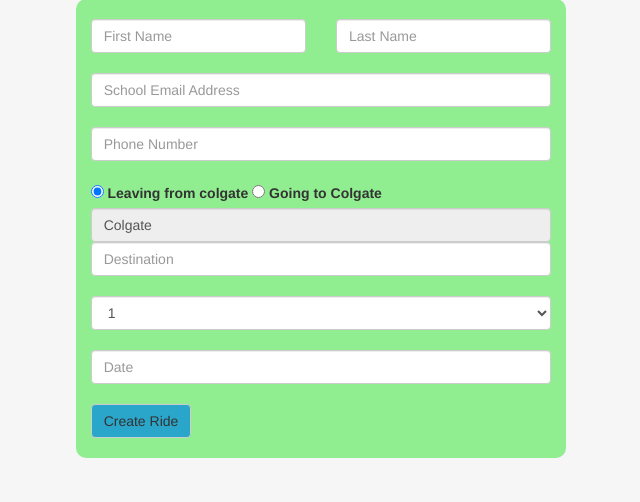
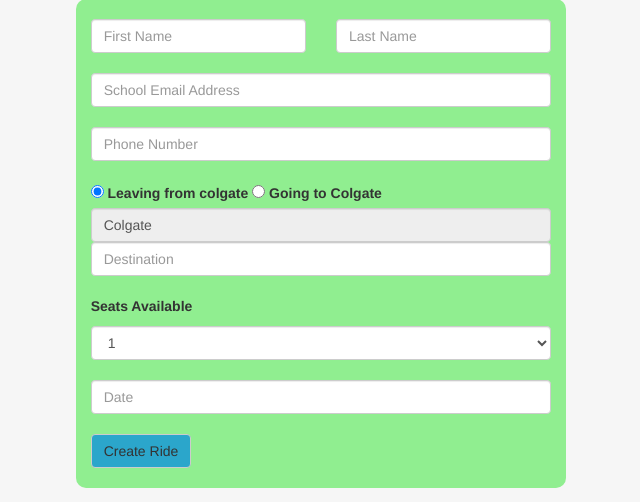
Before and after one commit to lbengzon/pigeon, a Django app: page /ridesharing/add in a window 1280 px wide. Shown: the part 321-823 px from the top of the page, without its empty margins (542-1182 px from the left). Before the commit the page ends 779 px from the top, so only its background shows below. Run offline with Django 3.2, Linux system fonts and the light colour scheme; some libraries are stand-ins or nearby versions.

Commit message:
changed up formatting on ride form

```diff
--- a/ridesharing/templates/ridesharing/ride_form.html
+++ b/ridesharing/templates/ridesharing/ride_form.html
@@ -109,6 +109,7 @@ buttons-->
 		<br>
 		<div class="row">
 			<div class="col-md-12">
+				<p style="font-weight: bold">Seats Available</p>
 				{{form.seats_available.errors.as_text}}
 				{{form.seats_available}}
 			</div>
```
